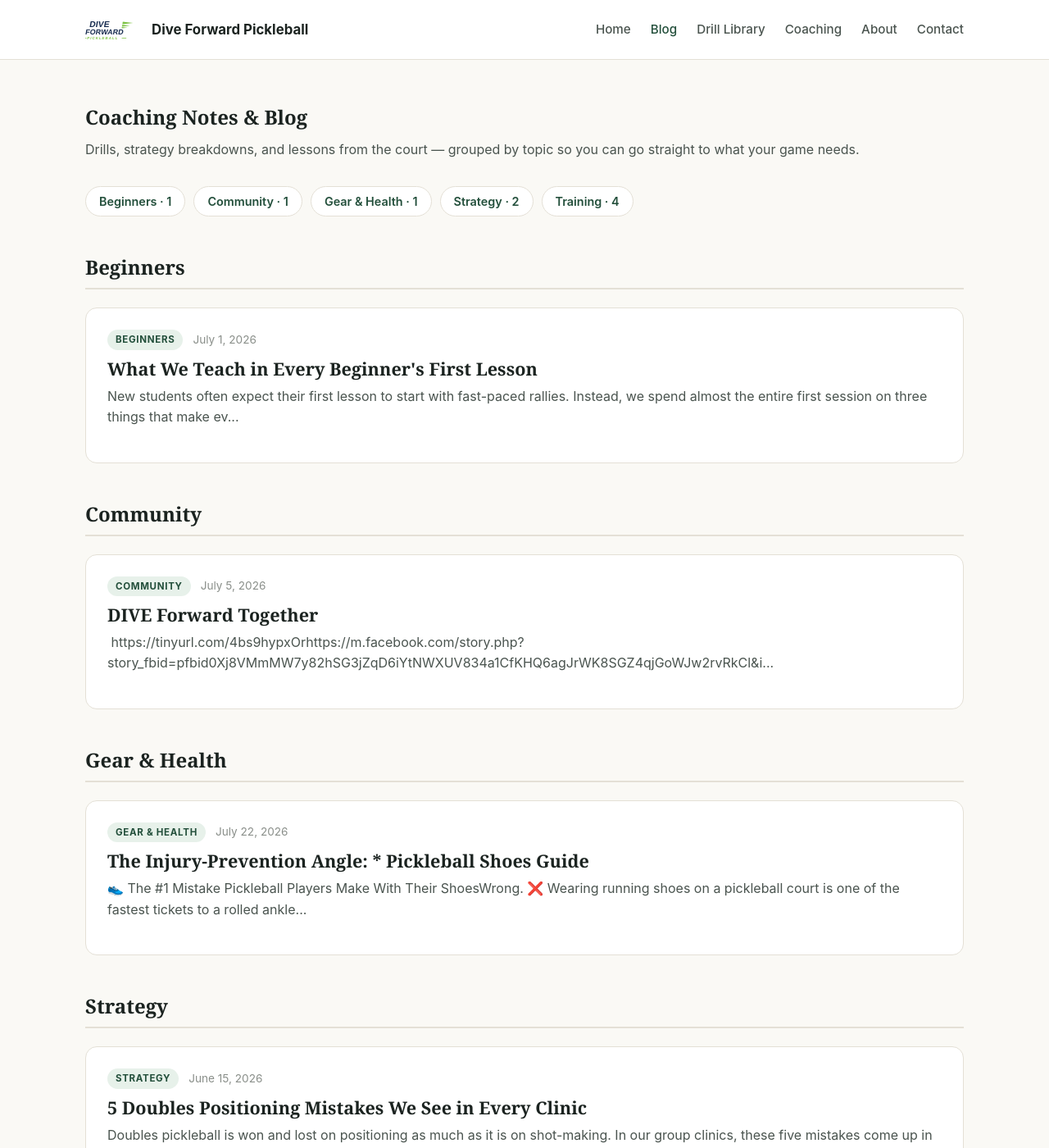
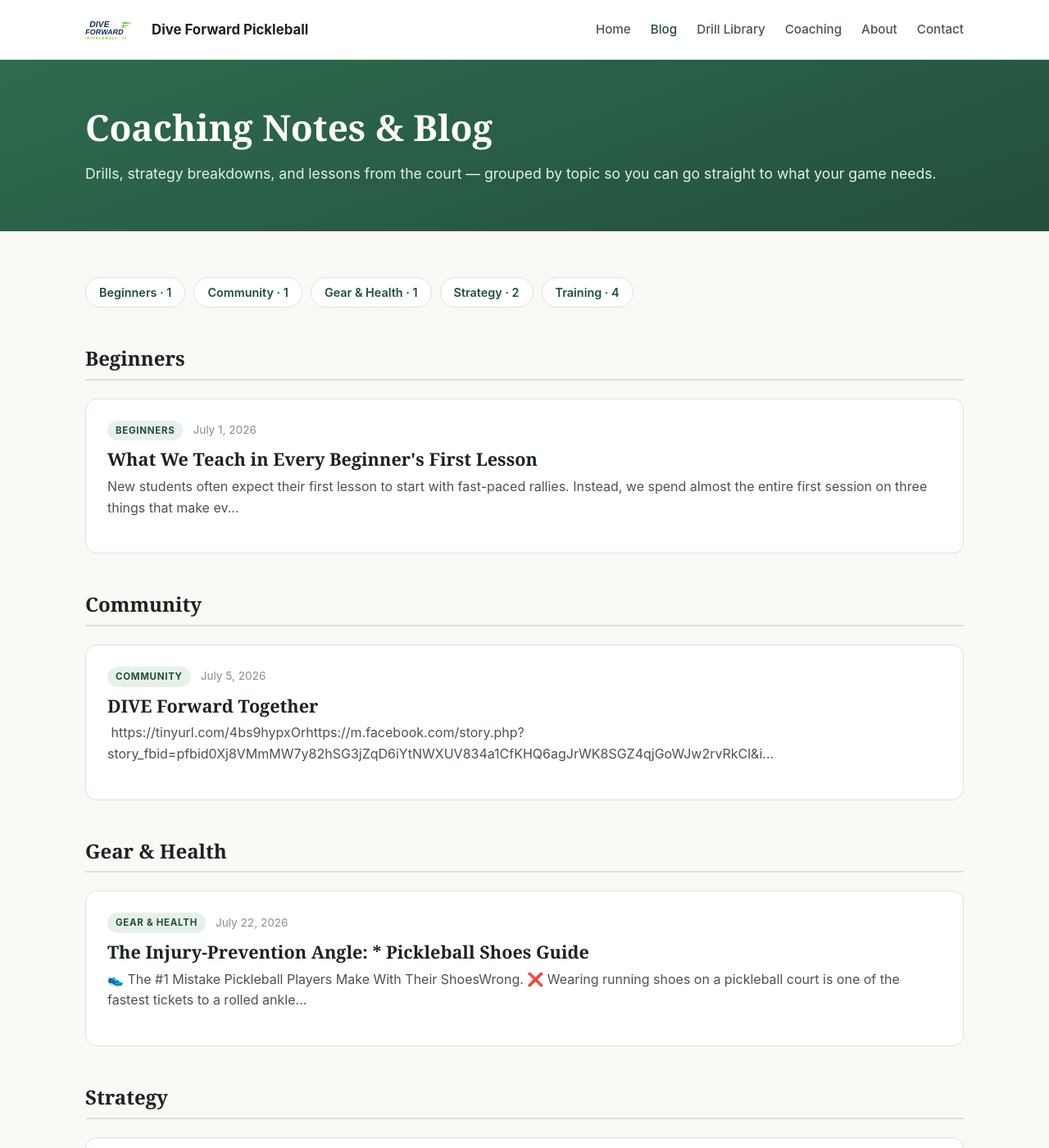
Before and after one commit to forwardpickleballorg-art/forwardpickleballorg-art.github.io, a Jekyll site: the page built from blog.html, in a window 1280 px wide and 1400 px high. Shown: the whole window at 82% size. Built offline with Jekyll 4.4.1, drawn with Linux system fonts in a browser that asks for light colours.

Commit message:
Blog header: green hero band matching the home page

```diff
--- a/assets/css/style.css
+++ b/assets/css/style.css
@@ -100,6 +100,9 @@ a:hover { text-decoration: underline; }
   margin-bottom: 16px;
 }
 .hero .lead { color: #e6f1ea; font-size: 1.1rem; margin-bottom: 28px; }
+.hero-page { padding: 56px 24px; }
+.hero-page .page-header { margin-bottom: 0; }
+.hero-page .lead { margin-bottom: 0; }
 .hero-actions { display: flex; gap: 16px; flex-wrap: wrap; }
 
 /* Buttons */
--- a/blog.html
+++ b/blog.html
@@ -3,12 +3,16 @@ layout: default
 title: Blog
 permalink: /blog/
 ---
+<section class="hero hero-page">
+  <div class="wrap">
+    <header class="page-header">
+      <h1>Coaching Notes &amp; Blog</h1>
+      <p class="lead">Drills, strategy breakdowns, and lessons from the court — grouped by topic so you can go straight to what your game needs.</p>
+    </header>
+  </div>
+</section>
+
 <section class="wrap section">
-  <header class="page-header">
-    <h1>Coaching Notes &amp; Blog</h1>
-    <p class="lead">Drills, strategy breakdowns, and lessons from the court — grouped by topic so you can go straight to what your game needs.</p>
-  </header>
-
   {% assign groups = site.posts | group_by: "category" | sort: "name" %}
   <nav class="category-nav" aria-label="Blog categories">
     {% for group in groups %}
```
